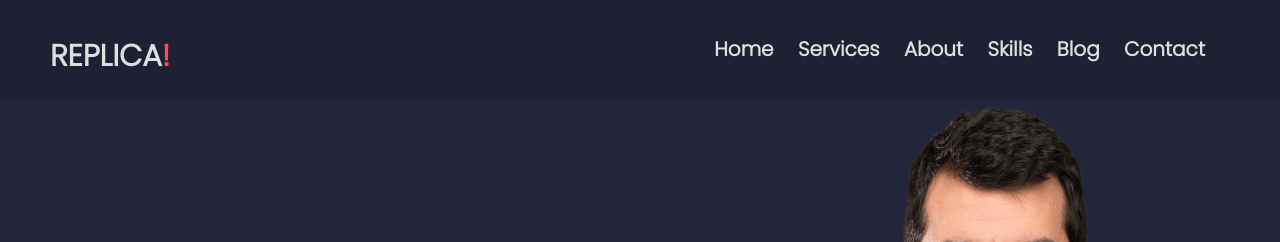
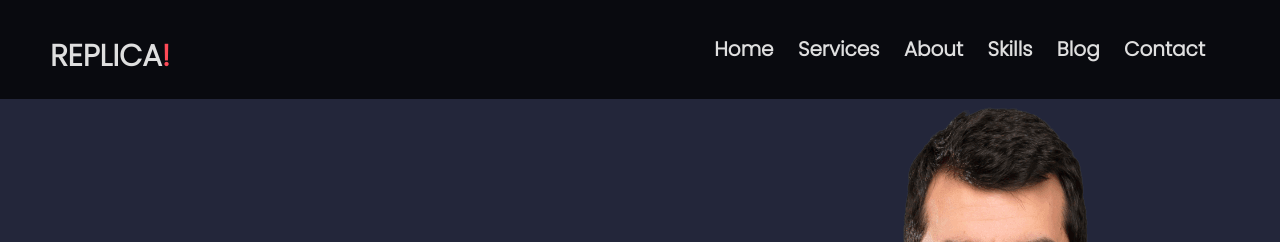
Before and after one commit to subreena/new, a plain HTML site: page index.html in a window 1280 px wide. Shown: the top 242 px of the page. Drawn offline with Linux system fonts and the light colour scheme.

Commit message:
color changes

```diff
--- a/style.css
+++ b/style.css
@@ -58,7 +58,7 @@ header {
 
 header::before {
     content: "";
-    background-color: #1F2235;
+    background-color: black;
     position: absolute;
     top: 0px;
     left: 0px;
```
